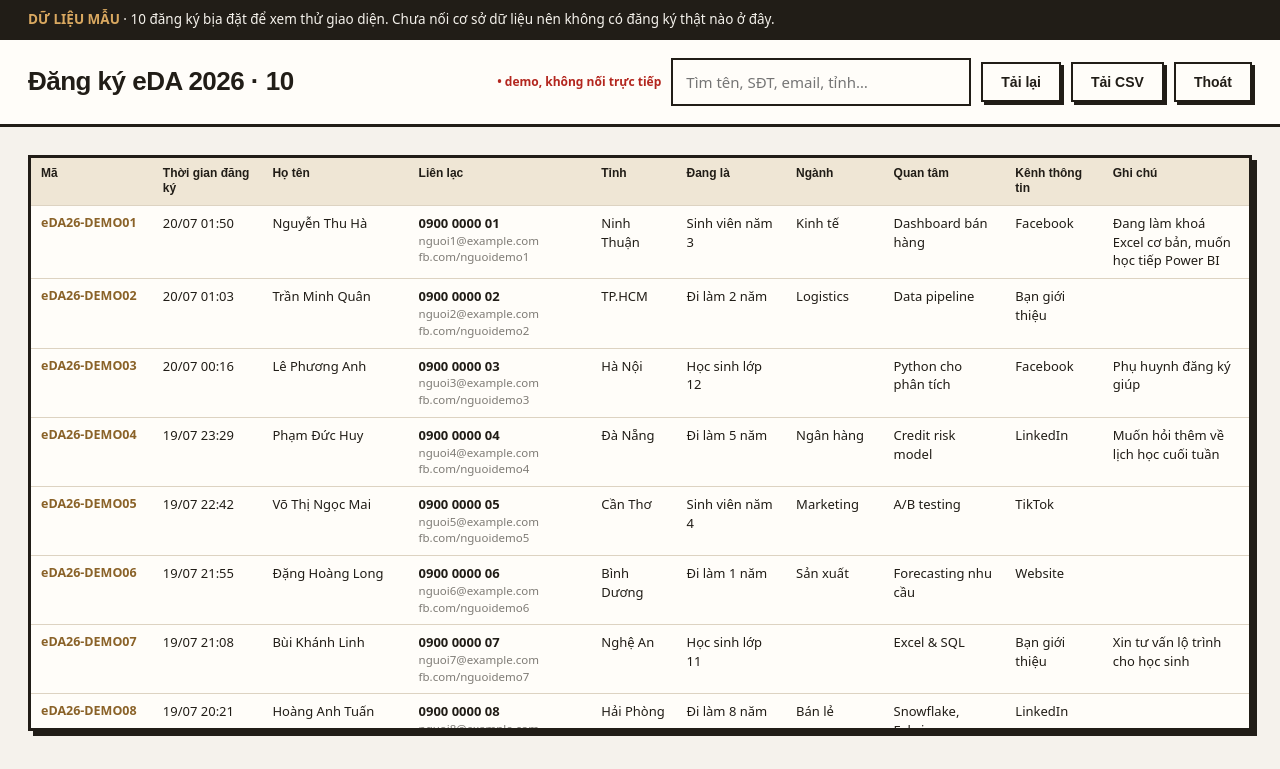
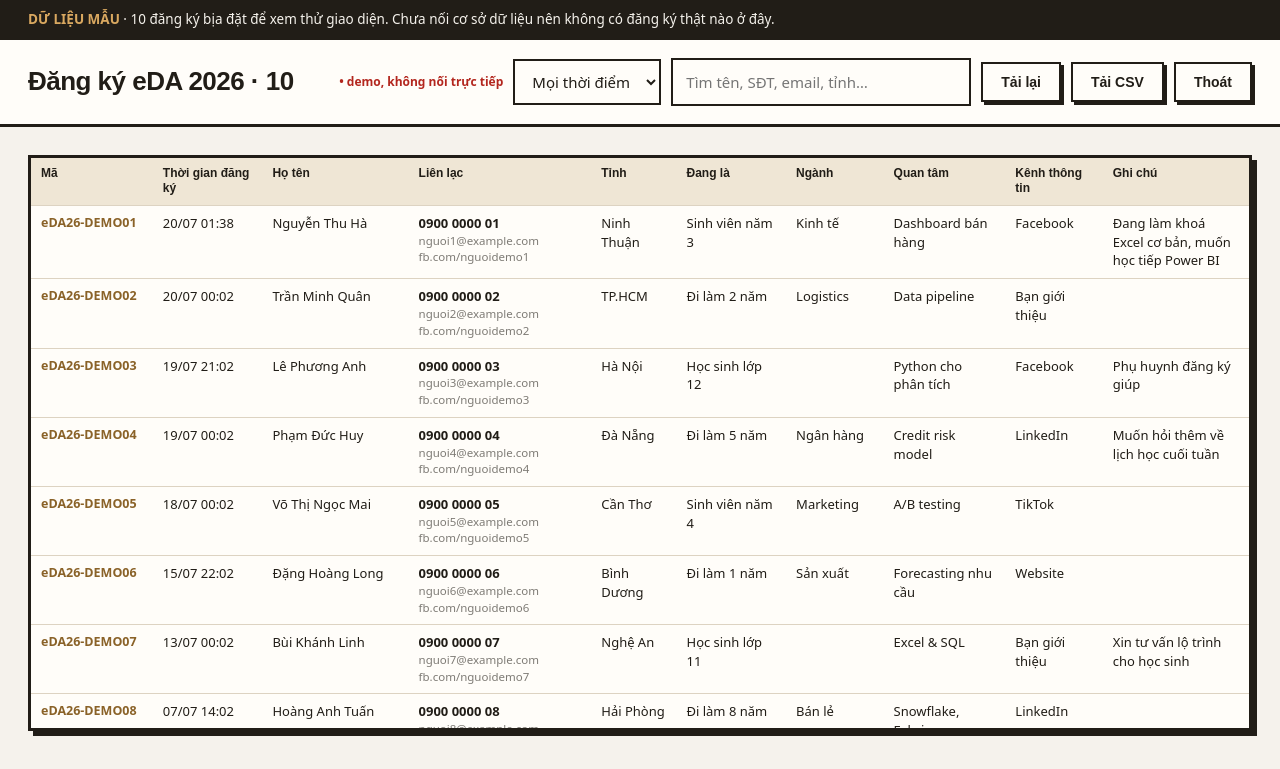
Before and after one commit to Kein95/eDA-sample, a plain HTML site: page admin.html in a window 1280 px wide. Both pictures are taken after a click on the button "Đăng nhập". Drawn offline with nearby package versions, Linux system fonts and the light colour scheme.

Commit message:
feat: lọc danh sách đăng ký theo thời điểm
Thêm ô chọn Mọi thời điểm / Hôm nay / 7 ngày / 30 ngày, ghép với ô tìm kiếm sẵn có.
Hôm nay tính từ 0h00 theo lịch chứ không phải 24 giờ trước.

Tải CSV giờ xuất đúng phần đang nhìn thấy thay vì cả bảng: lọc xong bấm tải mà ra
nguyên danh sách thì người dùng không biết, dễ gửi nhầm cả danh sách ra ngoài.

Dữ liệu mẫu rải từ 0.4 đến 700 giờ trước thay vì dồn trong một ngày, để thử được cả
4 mức lọc.

```diff
--- a/admin.html
+++ b/admin.html
@@ -119,6 +119,12 @@ tr.new td{animation:newrow 2.4s ease-out}
     <h1>Đăng ký eDA 2026 · <span id="n" class="count">0</span></h1>
     <div style="display:flex;gap:10px;align-items:center;flex-wrap:wrap">
       <span id="live" class="livedot" title="Trạng thái kết nối trực tiếp">•  đang nối…</span>
+      <select id="kyHan" style="width:auto" title="Lọc theo thời điểm đăng ký">
+        <option value="tat-ca">Mọi thời điểm</option>
+        <option value="hom-nay">Hôm nay</option>
+        <option value="7">7 ngày qua</option>
+        <option value="30">30 ngày qua</option>
+      </select>
       <input id="q" type="search" placeholder="Tìm tên, SĐT, email, tỉnh…" style="width:min(300px,52vw)">
       <button id="reload" class="ghost">Tải lại</button>
       <button id="csv" class="ghost">Tải CSV</button>
@@ -172,7 +178,8 @@ const SUPABASE_ANON_KEY = 'REPLACE-ME';
 const $ = (id) => document.getElementById(id);
 const COLS = ['code','created_at','name','phone','email','zalo','facebook','province',
               'job','field','interest','guardian_name','guardian_phone','channel','note'];
-let rows = [];
+let rows = [];      // toan bo dong tai ve
+let hienThi = [];   // phan con lai sau khi loc, cung la phan xuat CSV
 
 const showErr = (el, msg) => { el.textContent = msg; el.classList.remove('hide'); };
 const hideErr = (el) => el.classList.add('hide');
@@ -206,6 +213,9 @@ const DEMO = [
   ['Dương Gia Bảo','Lâm Đồng','Đi làm 3 năm','Nông nghiệp','Anomaly detection','','','Website',''],
 ];
 
+// So gio truoc thoi diem mo trang, cho tung dong mau.
+const GIO_TRUOC = [0.4, 2, 5, 26, 50, 100, 170, 300, 500, 700];
+
 function duLieuDemo() {
   const now = Date.now();
   return DEMO.map((d, i) => {
@@ -213,8 +223,10 @@ function duLieuDemo() {
     const sdt = '0900 0000 ' + String(i + 1).padStart(2, '0');
     return {
       code: 'eDA26-DEMO' + String(i + 1).padStart(2, '0'),
-      // Rai deu vai gio gan nhat de cot "Luc" trong nhu that
-      created_at: new Date(now - (i * 47 + 12) * 60000).toISOString(),
+      // Rai tu vai gio den ~29 ngay truoc, KHONG dan deu: co the thu ca 4 muc loc
+      // thoi gian va thay so dong doi that. Dan deu trong mot ngay thi loc kieu gi
+      // cung ra 10, khong biet no chay hay khong.
+      created_at: new Date(now - GIO_TRUOC[i] * 3600000).toISOString(),
       name, phone: sdt, email: 'nguoi' + (i + 1) + '@example.com',
       zalo: sdt, facebook: 'fb.com/nguoidemo' + (i + 1),
       province, job, field, interest,
@@ -291,12 +303,27 @@ async function load() {
   render();
 }
 
+// Moc dau cua khoang thoi gian dang loc; null = khong loc.
+// "Hom nay" tinh tu 0h00 theo lich, khong phai 24 gio truoc: nguoi truc hoi "hom nay
+// co ai dang ky khong" la hoi theo ngay lich.
+function mocThoiGian() {
+  const v = $('kyHan').value;
+  if (v === 'tat-ca') return null;
+  const d = new Date();
+  if (v === 'hom-nay') { d.setHours(0, 0, 0, 0); return d; }
+  d.setDate(d.getDate() - Number(v));
+  return d;
+}
+
 function render() {
   const q = $('q').value.trim().toLowerCase();
-  const shown = q
-    ? rows.filter(r => COLS.some(c => String(r[c] ?? '').toLowerCase().includes(q)))
-    : rows;
-  $('n').textContent = shown.length + (q ? ' / ' + rows.length : '');
+  const moc = mocThoiGian();
+  let shown = rows;
+  if (moc) shown = shown.filter(r => new Date(r.created_at) >= moc);
+  if (q) shown = shown.filter(r => COLS.some(c => String(r[c] ?? '').toLowerCase().includes(q)));
+  // Giu lai de nut Tai CSV xuat dung nhung dong dang nhin thay, khong xuat ca bang.
+  hienThi = shown;
+  $('n').textContent = shown.length + (q || moc ? ' / ' + rows.length : '');
   $('rows').innerHTML = shown.map(r => '<tr>'
     + `<td class="code">${esc(r.code)}</td>`
     + `<td class="thoi">${esc(fmtTime(r.created_at))}</td>`
@@ -338,7 +365,9 @@ function toCsv() {
     if (/^[=+\-@\t\r]/.test(s)) s = "'" + s;
     return '"' + s.replace(/"/g, '""') + '"';
   };
-  const body = [COLS.join(','), ...rows.map(r => COLS.map(c => cell(r[c])).join(','))].join('\r\n');
+  // Xuat dung nhung dong dang nhin thay: loc xong bam Tai CSV ma ra ca bang thi nguoi
+  // dung khong biet, va de gui nham ca danh sach cho ben ngoai.
+  const body = [COLS.join(','), ...hienThi.map(r => COLS.map(c => cell(r[c])).join(','))].join('\r\n');
   // BOM de Excel mo tieng Viet khong bi loi font
   const url = URL.createObjectURL(new Blob(['﻿' + body], { type: 'text/csv;charset=utf-8' }));
   const a = document.createElement('a');
@@ -387,6 +416,7 @@ function subscribe(token) {
 $('go').onclick = login;
 $('pw').onkeydown = (e) => { if (e.key === 'Enter') login(); };
 $('q').oninput = render;
+$('kyHan').onchange = render;
 $('csv').onclick = toCsv;
 $('reload').onclick = load;
 $('out').onclick = () => { sessionStorage.removeItem('eda_token'); location.reload(); };
```
